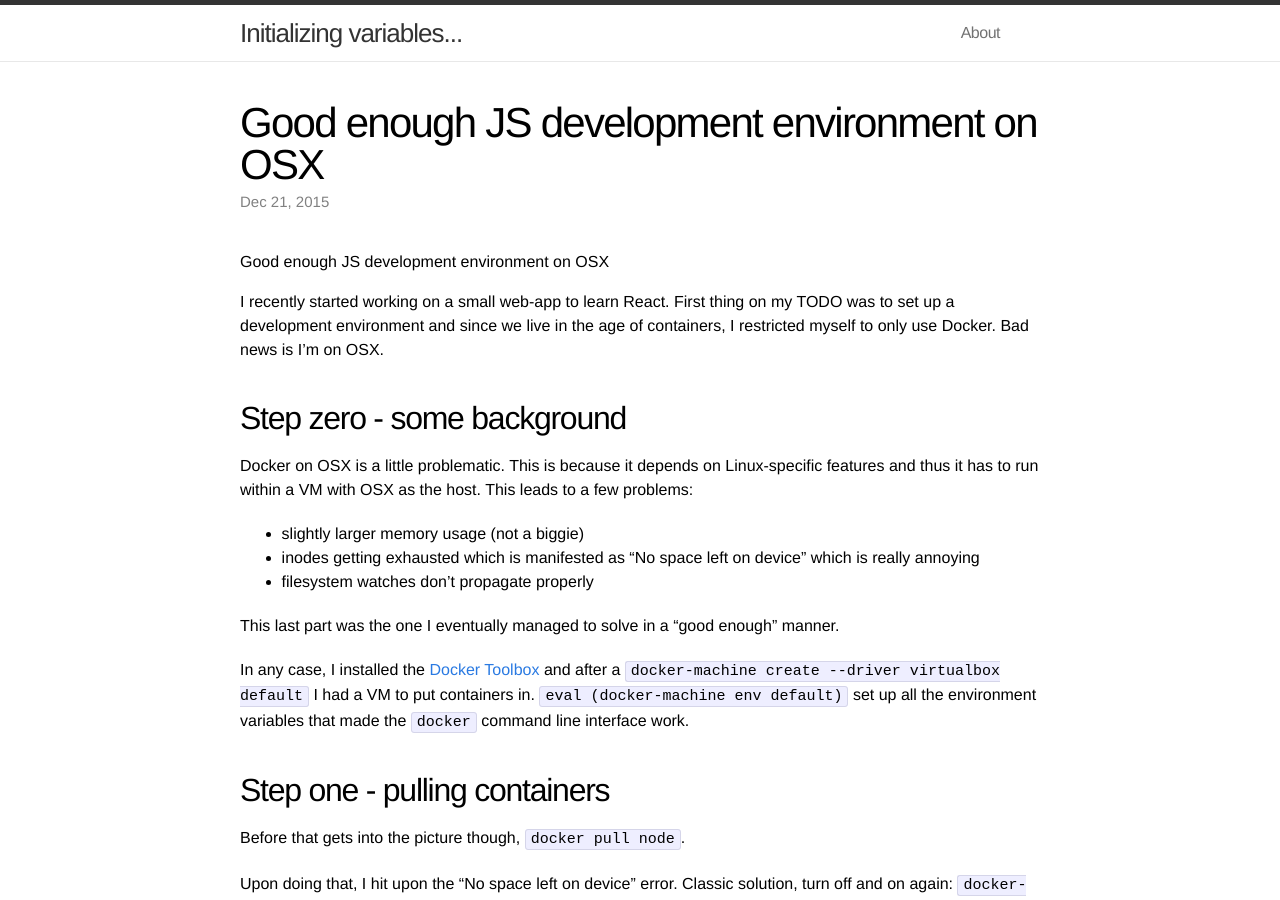
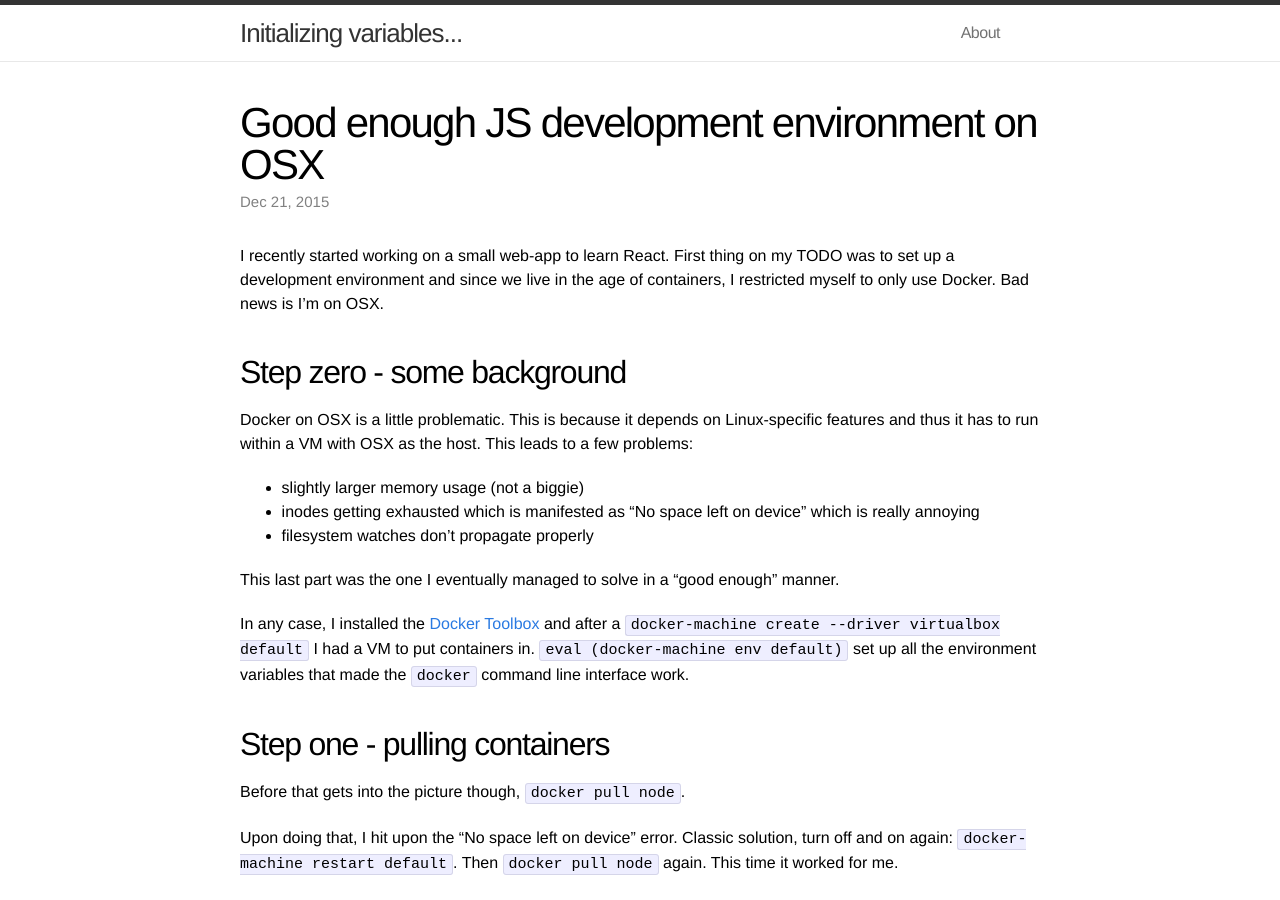
Before and after one commit to vrinek/vrinek.github.io, a Jekyll site: the page built from _posts/2015-11-21-good-enough.md, in a window 1280 px wide and 900 px high. Built offline with Jekyll 4.4.1, drawn with Linux system fonts in a browser that asks for light colours.

Commit message:
Remove title, Jekyll takes care of this

```diff
--- a/_posts/2015-11-21-good-enough.md
+++ b/_posts/2015-11-21-good-enough.md
@@ -3,8 +3,6 @@ layout: post
 title: "Good enough JS development environment on OSX"
 date: 2015-12-21 20:39:49
 ---
-
-# Good enough JS development environment on OSX
 
 I recently started working on a small web-app to learn React. First thing on my TODO was to set up a development environment and since we live in the age of containers, I restricted myself to only use Docker. Bad news is I'm on OSX.
 
```
